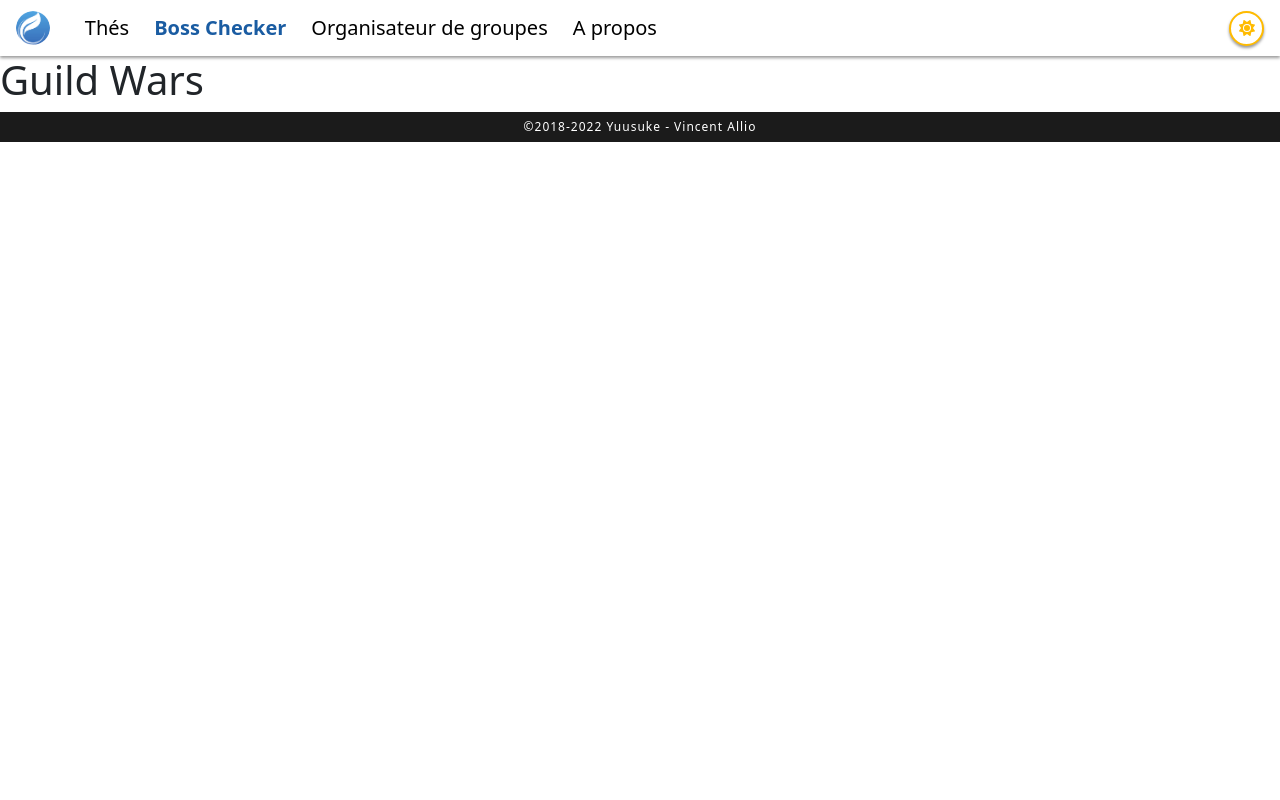
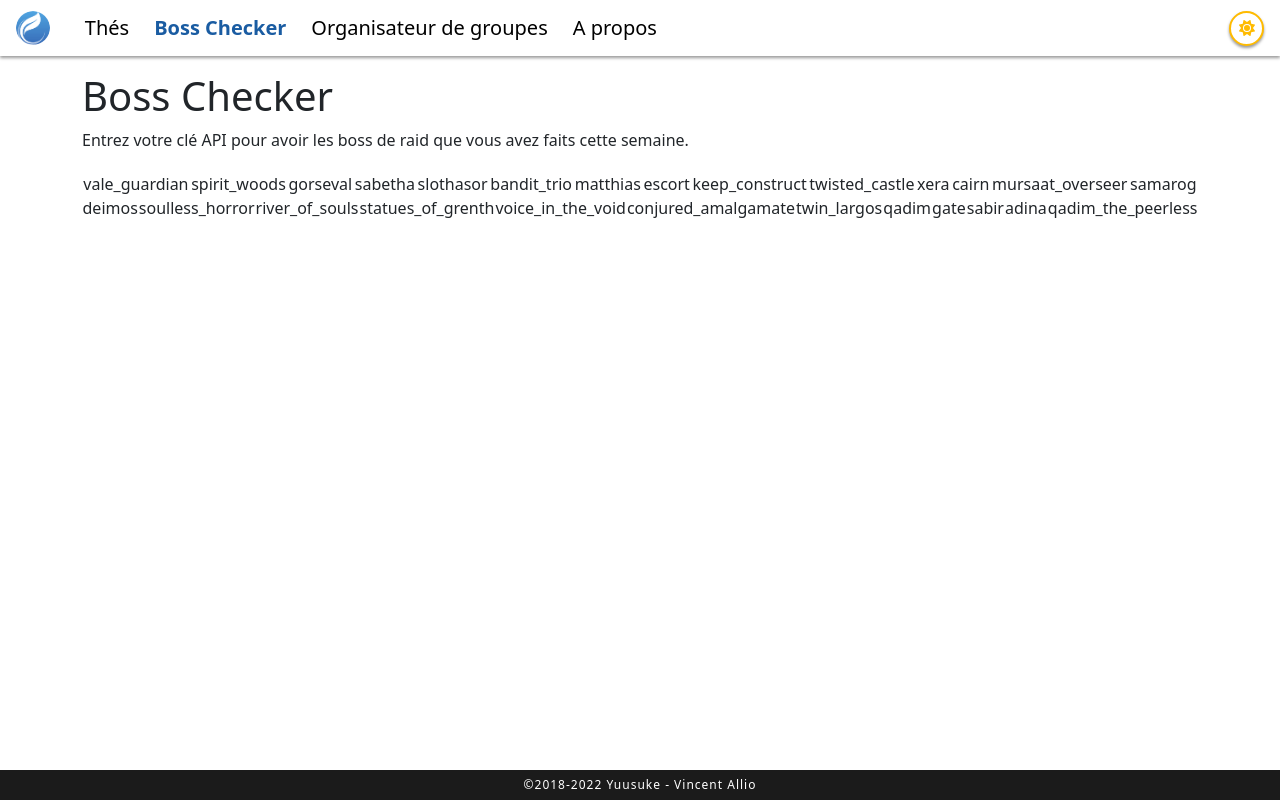
Before and after one commit to Yuuusuuke/personnalsite, a React (Create React App) app: page /guildwars in a window 1280 px wide. Built offline with nearby package versions, Linux system fonts and the light colour scheme; no server answers.

Commit message:
Add gw2 API calls + Create boss card render

```diff
--- /dev/null
+++ b/src/components/BossCard/BossCard.jsx
@@ -0,0 +1,6 @@
+import React from "react";
+import "./BossCard.scss";
+
+export default function BossCard(props) {
+  return <p>{props.boss}</p>;
+}
--- a/src/pages/GuildWars/GuildWars.jsx
+++ b/src/pages/GuildWars/GuildWars.jsx
@@ -1,10 +1,42 @@
-import React from "react";
+import React, { useEffect } from "react";
 import "./GuildWars.scss";
+import { useDispatch, useSelector } from "react-redux";
+import { getAccountData, getRaidData } from "../../redux/gw2";
+import BossCard from "../../components/BossCard/BossCard";
 
 export default function GuildWars() {
+  const darkMode = useSelector((state) => state.darkMode).active;
+  const gw2Data = useSelector((state) => state.guildwars2);
+  const dispatch = useDispatch();
+
+  useEffect(() => {
+    if (gw2Data.accountName === "") {
+      dispatch(getAccountData(gw2Data.token));
+    }
+    if (gw2Data.raidData === undefined) {
+      dispatch(getRaidData(gw2Data.token));
+    }
+    // eslint-disable-next-line react-hooks/exhaustive-deps
+  }, []);
+
   return (
-    <>
-      <h1>Guild Wars</h1>
-    </>
+    <div
+      className={`gw2Background gw2Background--${darkMode ? "dark" : "light"}`}
+    >
+      <div className="gw2Container container">
+        <section className="gw2Container__header">
+          <h1 className="gw2Container__header__title">Boss Checker</h1>
+          <p className="gw2Container__header__subTitle">
+            Entrez votre clé API pour avoir les boss de raid que vous avez faits
+            cette semaine.
+          </p>
+        </section>
+        <section className="gw2Container__table">
+          {gw2Data.bossList.map((boss, key) => {
+            return <BossCard key={key} boss={boss.id} />;
+          })}
+        </section>
+      </div>
+    </div>
   );
 }
--- a/src/pages/GuildWars/GuildWars.scss
+++ b/src/pages/GuildWars/GuildWars.scss
@@ -0,0 +1,35 @@
+@import "../../style/global.scss";
+
+.gw2Background {
+  width: 100%;
+  min-height: $contentMinHeight;
+
+  // For Darkmode
+  &--dark {
+    background: map-get($map: $dark-mode, $key: colorBackground);
+    background-repeat: repeat;
+
+    & .gw2Container {
+      &__header {
+        color: map-get($map: $dark-mode, $key: colorText);
+      }
+    }
+  }
+}
+
+.gw2Container {
+  z-index: 1;
+  width: 100%;
+  height: 100%;
+  padding-top: 1rem;
+
+  &__table {
+    display: flex;
+    flex-direction: row;
+    justify-content: space-around;
+    align-items: flex-start;
+    flex-wrap: wrap;
+
+    margin-top: 20px;
+  }
+}
--- a/src/pages/Thes/Thes.jsx
+++ b/src/pages/Thes/Thes.jsx
@@ -11,7 +11,8 @@
 
   useEffect(() => {
     dispatch(getTeasData());
-  }, [dispatch]);
+    // eslint-disable-next-line react-hooks/exhaustive-deps
+  }, []);
 
   const addBlank = (number) => {
     let result = [];
--- /dev/null
+++ b/src/redux/gw2.js
@@ -0,0 +1,53 @@
+import { createAsyncThunk, createSlice } from "@reduxjs/toolkit";
+import bossList from "../ressources/bossList.json";
+
+export const guildwars2Slice = createSlice({
+    name: "guildwars2",
+    initialState: {
+        bossList : bossList,
+        token: "6E6CC2B1-48B8-6844-B5A7-17A82367DF1F81B51195-7274-4014-B555-DF929E9C025D",
+        accountName: "",
+        raidData: undefined,
+        status: 0,
+        message: "",
+    },
+    reducers:{
+    },
+    extraReducers: (builder) => {
+        builder.addCase(getAccountData.fulfilled, (state, action) => {
+            state.status = action.payload.status;
+            state.message = action.payload.res.text;
+            if(action.payload.ok){
+                state.accountName = action.payload.res.name;
+            }
+        });
+        builder.addCase(getRaidData.fulfilled, (state, action) => {
+            console.log(action);
+            state.status = action.payload.status;
+            state.message = action.payload.res.text;
+            if(action.payload.ok){
+                state.raidData = action.payload.res;
+            }
+        });
+    }
+})
+
+export const {} = guildwars2Slice.actions;
+
+export default guildwars2Slice.reducer;
+
+export const getAccountData = createAsyncThunk("guildwars2/getAccountData", async (TOKEN) =>{
+    const response = await fetch("https://api.guildwars2.com/v2/account?access_token=" + TOKEN, {
+        method: "GET"
+    });
+    const res = await response.json();
+    return {res, status: response.status, message: response.statusText, ok: response.ok}; // Use every important data from the http request
+})
+
+export const getRaidData = createAsyncThunk("guildwars2/getRaidData", async (TOKEN) =>{
+    const response = await fetch("https://api.guildwars2.com/v2/account/raids?access_token=" + TOKEN, {
+        method: "GET"
+    });
+    const res = await response.json();
+    return {res, status: response.status, message: response.statusText, ok: response.ok}; // Use every important data from the http request
+})
--- a/src/redux/store.js
+++ b/src/redux/store.js
@@ -2,11 +2,13 @@
 import darkModeReducer from "./darkmode";
 import teasReducer from "./teas";
 import projectsReducer from "./projects";
+import guildwars2Reducer from "./gw2";
 
 export default configureStore({
     reducer: {
         darkMode: darkModeReducer,
         teas: teasReducer,
         projects: projectsReducer,
+        guildwars2: guildwars2Reducer,
     }
 })
--- /dev/null
+++ b/src/ressources/bossList.json
@@ -0,0 +1,132 @@
+[
+    {
+        "id": "vale_guardian",
+        "name": "Vale Guardian",
+        "wing": "1"
+    },
+    {
+        "id": "spirit_woods",
+        "name": "Spirit Woods",
+        "wing": "1"
+    },
+    {
+        "id": "gorseval",
+        "name": "Gorseval",
+        "wing": "1"
+    },
+    {
+        "id": "sabetha",
+        "name": "Sabetha",
+        "wing": "1"
+    },
+    {
+        "id": "slothasor",
+        "name": "Slothasor",
+        "wing": "2"
+    },
+    {
+        "id": "bandit_trio",
+        "name": "Trio",
+        "wing": "2"
+    },
+    {
+        "id": "matthias",
+        "name": "Matthias",
+        "wing": "2"
+    },
+    {
+        "id": "escort",
+        "name": "Escort",
+        "wing": "3"
+    },
+    {
+        "id": "keep_construct",
+        "name": "Keep Construct",
+        "wing": "3"
+    },
+    {
+        "id": "twisted_castle",
+        "name": "Twisted Castle",
+        "wing": "3"
+    },
+    {
+        "id": "xera",
+        "name": "Xera",
+        "wing": "3"
+    },
+    {
+        "id": "cairn",
+        "name": "Cairn",
+        "wing": "4"
+    },
+    {
+        "id": "mursaat_overseer",
+        "name": "Mursaat Overseer",
+        "wing": "4"
+    },
+    {
+        "id": "samarog",
+        "name": "Samarog",
+        "wing": "4"
+    },
+    {
+        "id": "deimos",
+        "name": "Deimos",
+        "wing": "4"
+    },
+    {
+        "id": "soulless_horror",
+        "name": "Soulless Horror",
+        "wing": "5"
+    },
+    {
+        "id": "river_of_souls",
+        "name": "River of Souls",
+        "wing": "5"
+    },
+    {
+        "id": "statues_of_grenth",
+        "name": "Statues of Grenth",
+        "wing": "5"
+    },
+    {
+        "id": "voice_in_the_void",
+        "name": "Dhuum",
+        "wing": "5"
+    },
+    {
+        "id": "conjured_amalgamate",
+        "name": "Conjured Amalgamate",
+        "wing": "6"
+    },
+    {
+        "id": "twin_largos",
+        "name": "Twin Largos",
+        "wing": "6"
+    },
+    {
+        "id": "qadim",
+        "name": "Qadim",
+        "wing": "6"
+    },
+    {
+        "id": "gate",
+        "name": "Gate",
+        "wing": "7"
+    },
+    {
+        "id": "sabir",
+        "name": "Sabir",
+        "wing": "7"
+    },
+    {
+        "id": "adina",
+        "name": "Adina",
+        "wing": "7"
+    },
+    {
+        "id": "qadim_the_peerless",
+        "name": "Qadim the Peerless",
+        "wing": "7"
+    }
+  ]
```
Also changed, not shown: src/components/BossCard/BossCard.scss (added).
